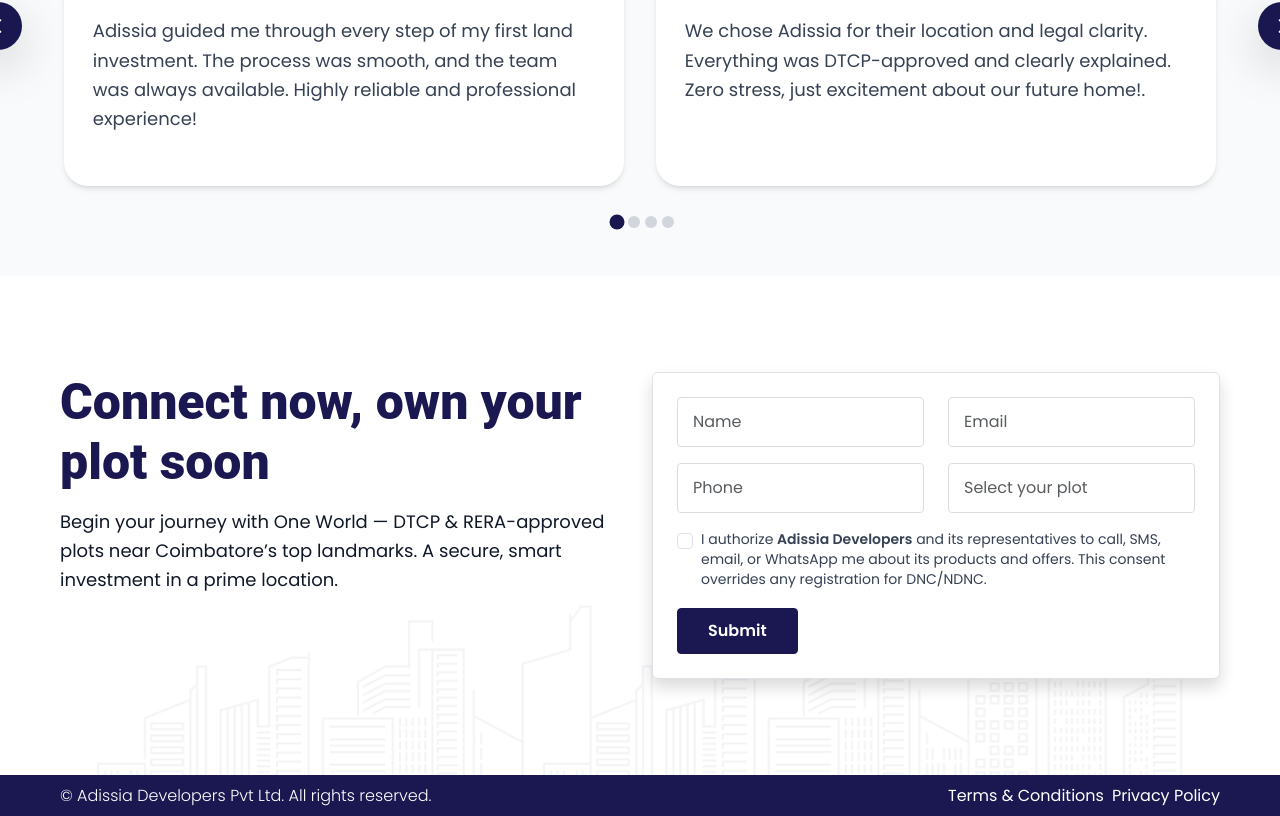
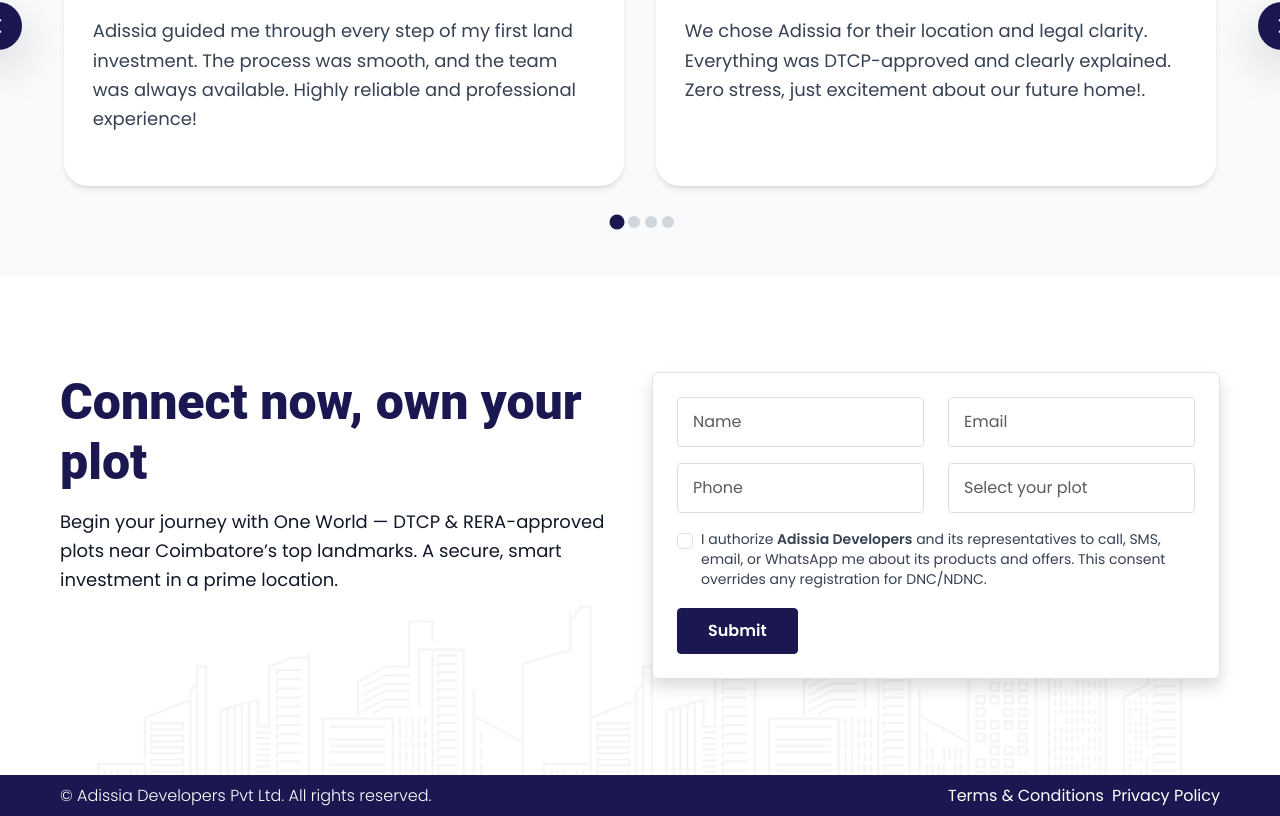
Before and after one commit to Akalya29-P/adissia.oneworld, a Next.js app: page / in a window 1280 px wide. Shown: the part 3935-4751 px from the top of the page. Built offline with nearby package versions, Linux system fonts and the light colour scheme.

Commit message:
content changed

```diff
--- a/app/leadformsection.tsx
+++ b/app/leadformsection.tsx
@@ -77,7 +77,7 @@
           {/* Left Column */}
           <div className='col-md-6' data-aos="fade-right">
             <h1 className='text-blue robot-text-style fs-60px mb-3'>
-              <b>Connect now, own your plot soon</b>
+              <b>Connect now, own your plot</b>
             </h1>
             <p className="fs-18px font-poppins">
               Begin your journey with One World — DTCP & RERA-approved plots near Coimbatore’s top landmarks.
```
